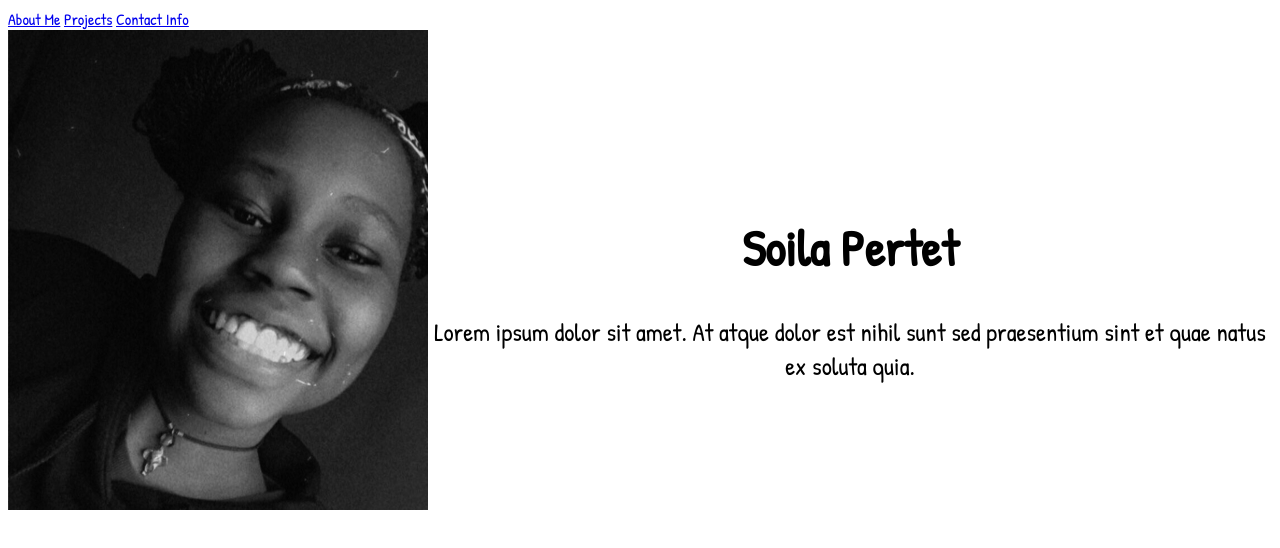
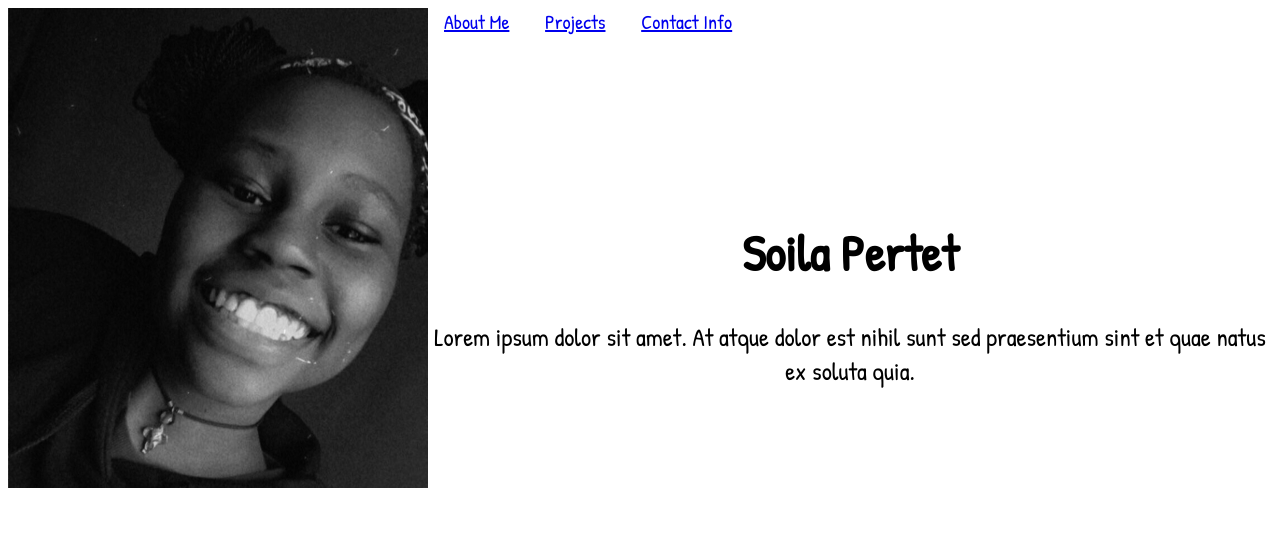
Before and after one commit to soilapertet/portfolio-landing-page, a plain HTML site: page index.html in a window 1280 px wide. Drawn offline with Linux system fonts and the light colour scheme.

Commit message:
Adjust the page layout and position of the navigation list.

```diff
--- a/css/indexstyles.css
+++ b/css/indexstyles.css
@@ -2,12 +2,17 @@ img
   {
     float: left;
   }
-.center
-{
-  text-align:center;
-  font-size:25px;
-}
 body
   {
     font-family: "Patrick Hand", sans-serif;
   }
+.topnav a {
+  text-align: center;
+  padding: 14px 16px;
+  font-size: 20px;
+}
+.center
+  {
+    font-size:25px;
+    text-align: center;
+  }
--- a/index.html
+++ b/index.html
@@ -10,22 +10,20 @@
   </head>
   <body>
     <div class="container">
+      <img src="images/soila.jpg" alt="Image of Soila Pertet">
   <!--Navigation Bar-->
-      <div id ="navlist">
-        <div class="navlist-right">
+        <div class="topnav">
           <a href="about-me.html">About Me</a>
           <a href="projects.html">Projects</a>
           <a href="contact-info.html">Contact Info</a>
         </div>
-      </div>
-      <img src="images/soila.jpg" alt="Image of Soila Pertet">
         <div style = "position:relative; top:150px;">
           <div class="center">
             <h1>Soila Pertet</h1>
-            <p>
-              Lorem ipsum dolor sit amet. At atque dolor est nihil sunt sed
-              praesentium sint et quae natus ex soluta quia.
-            </p>
+              <p>
+                Lorem ipsum dolor sit amet. At atque dolor est nihil sunt sed
+                praesentium sint et quae natus ex soluta quia.
+              </p>
           </div>
         </div>
     </div>
```
